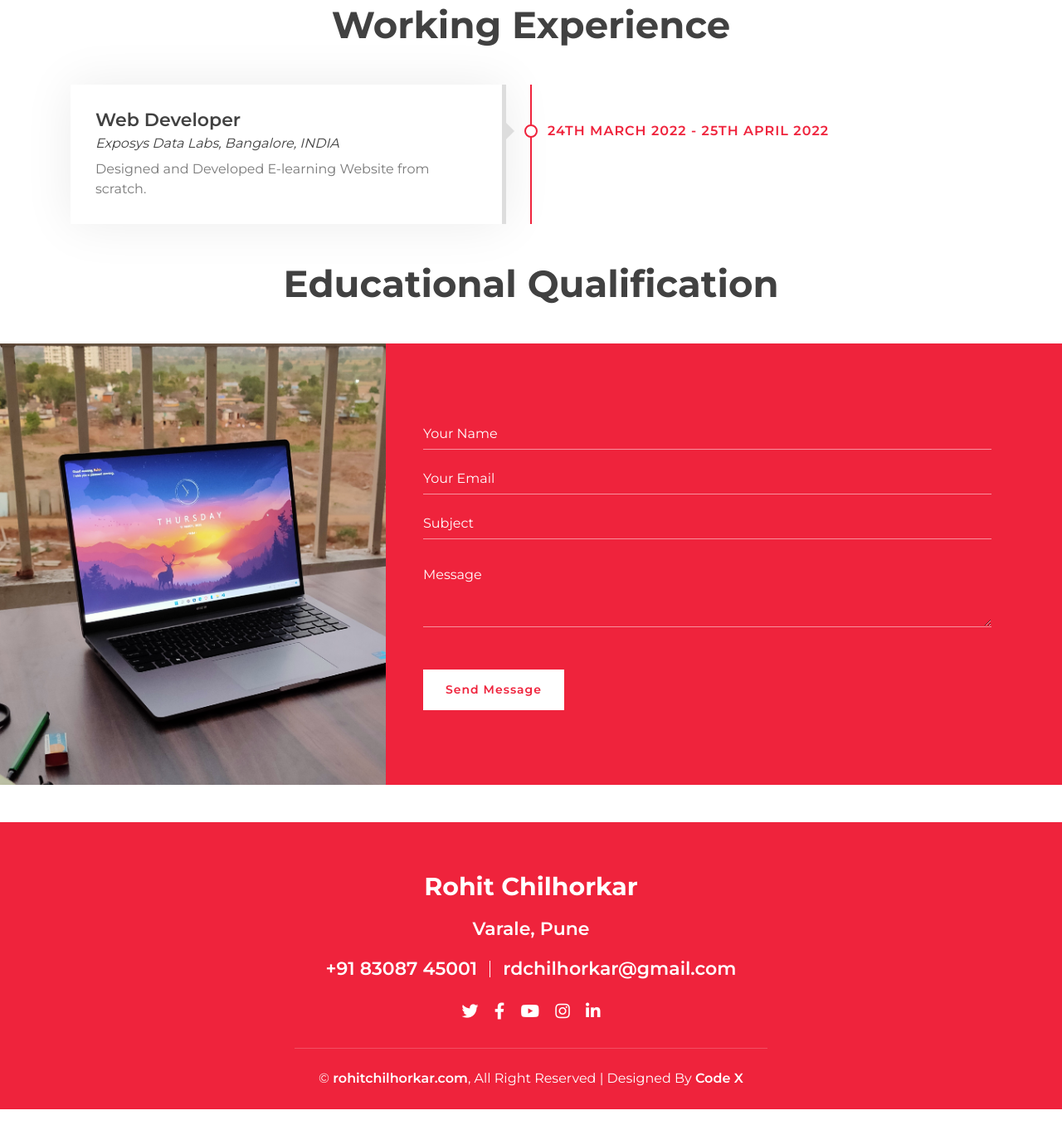
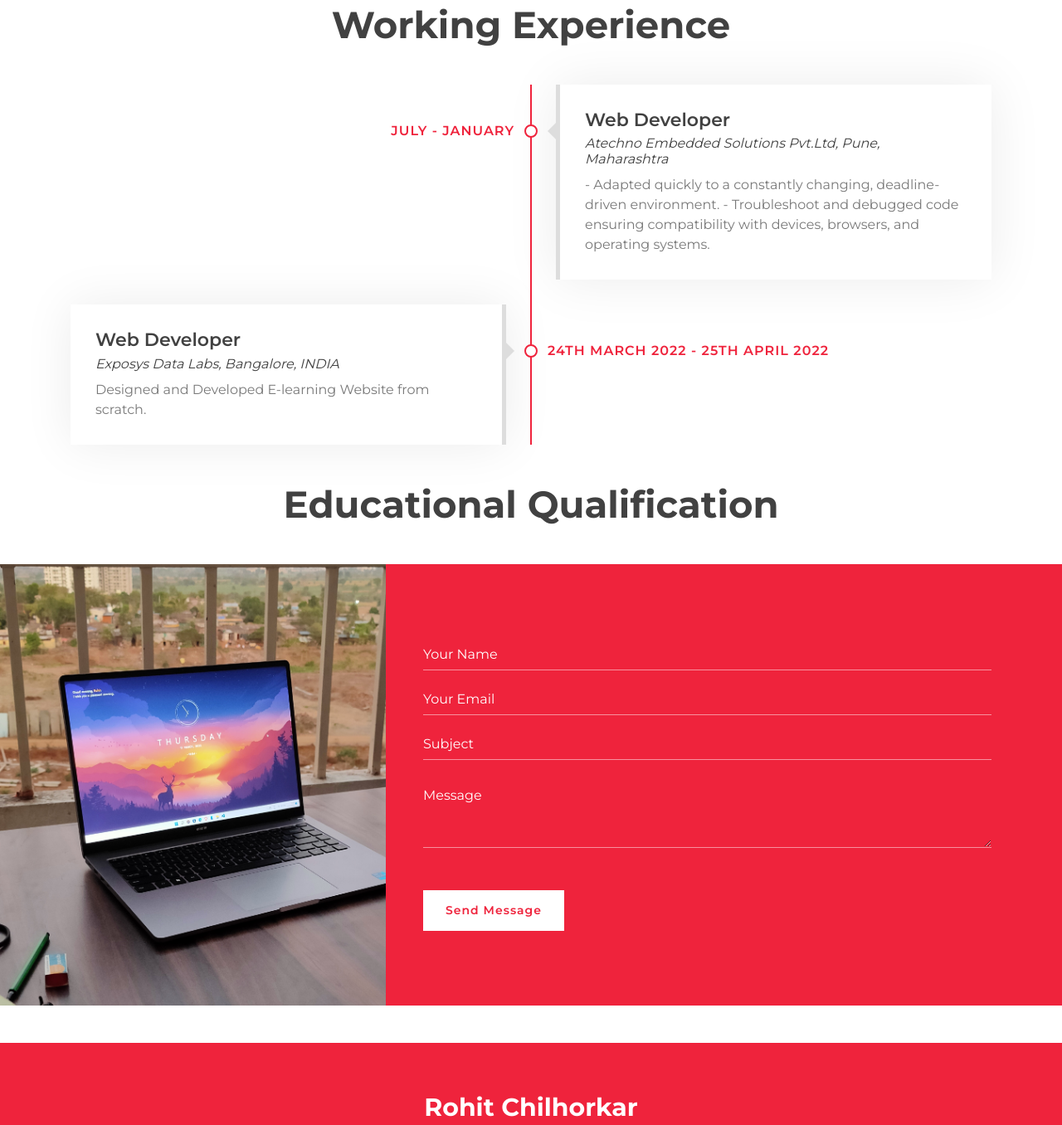
Before and after one commit to rohitchilhorkar/rdc07.github.io, a plain HTML site: page index.html in a window 1280 px wide. Shown: the part 1278-2634 px from the top of the page at 83% size. Drawn offline with nearby package versions, Linux system fonts and the light colour scheme.

Commit message:
Update index.html

```diff
--- a/index.html
+++ b/index.html
@@ -145,6 +145,18 @@
                     <h2>Working Experience</h2>
                 </header>
                 <div class="timeline">
+                     <div class="timeline-item right wow slideInRight" data-wow-delay="0.1s">
+                        <div class="timeline-text">
+                            <div class="timeline-date">July - January</div>
+                            <h2>Web Developer</h2>
+                            <h4>Atechno Embedded Solutions Pvt.Ltd, Pune, Maharashtra</h4>
+                            <p>
+                               - Adapted quickly to a constantly changing, deadline-driven environment.
+                               - Troubleshoot and debugged code ensuring compatibility with devices, browsers, and operating systems.
+                            </p>
+                        </div>
+                    </div>
+
                     <div class="timeline-item left wow slideInLeft" data-wow-delay="0.1s">
                         <div class="timeline-text">
                             <div class="timeline-date">24th March 2022 - 25th April 2022</div>
@@ -155,18 +167,8 @@
                             </p>
                         </div>
                     </div>
+                     </div>
 
-                    <!-- <div class="timeline-item right wow slideInRight" data-wow-delay="0.1s">
-                        <div class="timeline-text">
-                            <div class="timeline-date">2045 - 2050</div>
-                            <h2>Web Developer</h2>
-                            <h4>Soft Agency, San Francisco, CA</h4>
-                            <p>
-
-                            </p>
-                        </div> -->
-                    </div>
-                </div>
             </div>
         </div>
 
@@ -180,9 +182,6 @@
                 </header>
 
         </div>
-
-
-
 
 
 
@@ -251,7 +250,7 @@
                     </div>
                 </div>
                 <div class="container copyright">
-                    <p>&copy; <a href="#">rohitchilhorkar.com</a>, All Right Reserved | Designed By <a href="https://htmlcodex.com">Code X</a></p>
+                    <p>&copy;<a href="#">rohitchilhorkar.com</a>, All Right Reserved | Designed By <a href="https://rohitchilhorkar.github.io/rdc07.github.io/">Rohit Chilhorkar</a></p>
                 </div>
             </div>
         </div>
```
